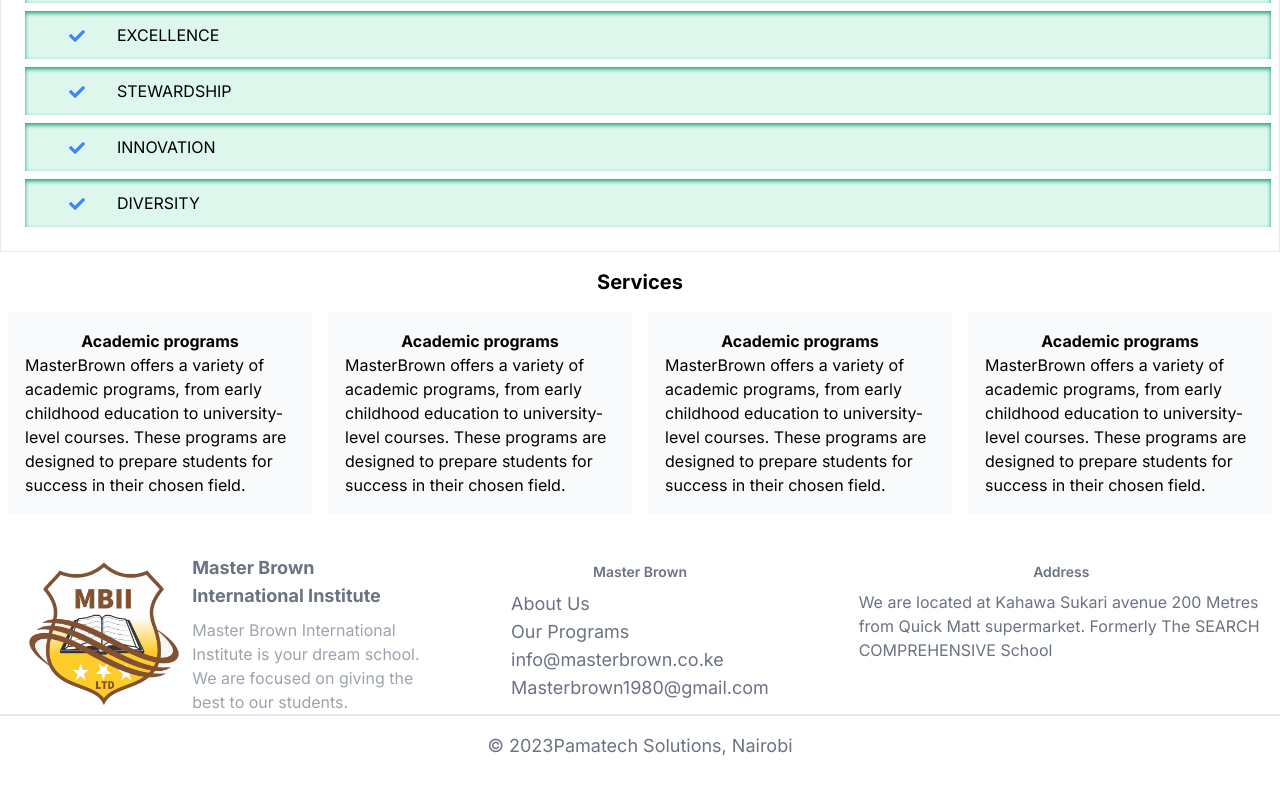
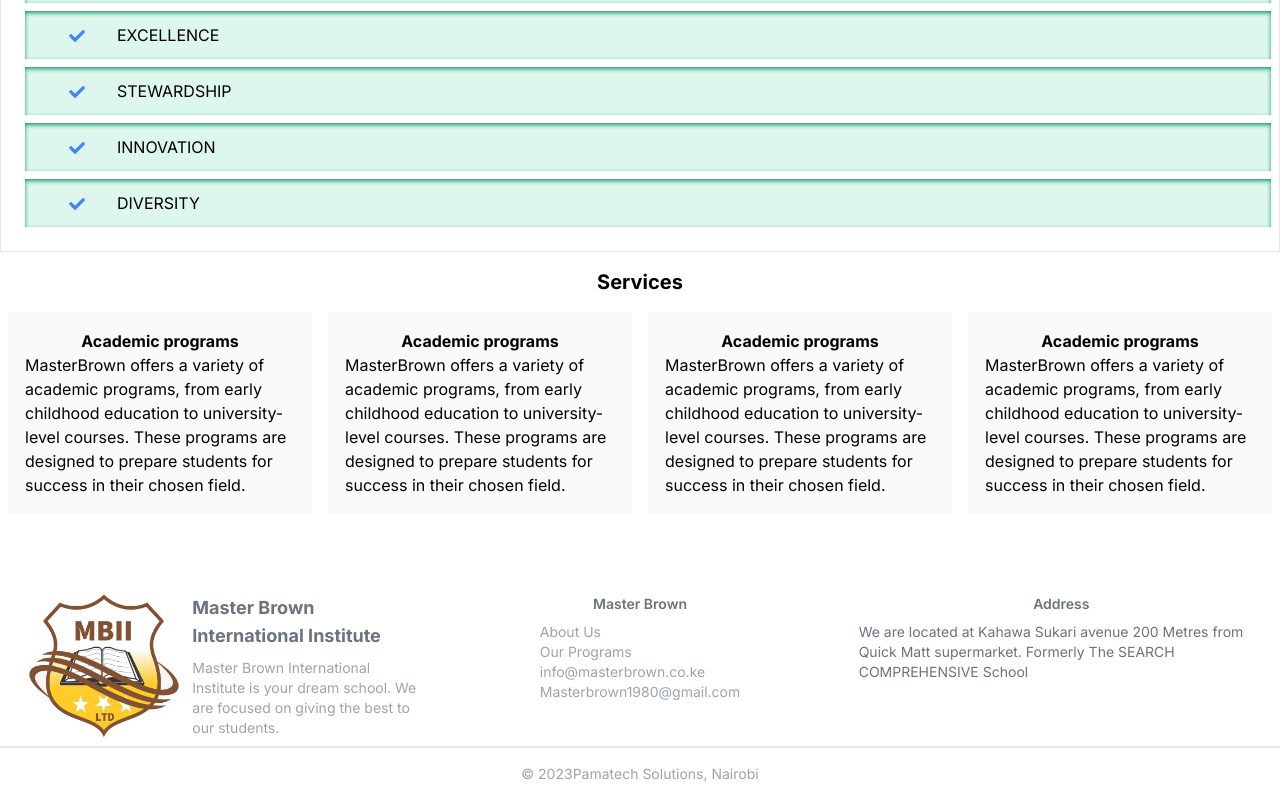
Before and after one commit to sammykinuthia/brown-international, a Next.js app: page / in a window 1280 px wide. Shown: the part 1833-2633 px from the top of the page. Before the commit the page ends 2609 px from the top, so only its background shows below. Built offline with nearby package versions, Linux system fonts and the light colour scheme.

Commit message:
footer font size to sm

```diff
--- a/app/components/Banner.tsx
+++ b/app/components/Banner.tsx
@@ -12,7 +12,7 @@ export default function Banner({title, action, height}:BannerParam){
     return (
         <section className={`home-hero ${height != null? height : ""}`}>
             <div className="hero flex justify-center gap-4 flex-col items-start container mx-auto p-4">
-                <h3 className="text-white text-2xl font-extrabold">{title}</h3>
+                <h4 className="text-white lg:text-2xl font-extrabold">{title}</h4>
                 {action && (<Button className="bg-blue-500 px-4">{action}</Button>)}
 
             </div>
--- a/app/components/Footer.tsx
+++ b/app/components/Footer.tsx
@@ -5,9 +5,9 @@ import Image from "next/image";
 
 
 export default function MyFooter() {
-  const hoverLink = "text-gray-500 hover:text-blue-500 text-lg";
+  const hoverLink = "text-gray-400 hover:text-blue-500 text-sm";
   return (
-    <Footer className="container mx-auto border-none mt-8 border-t-2 border-gray-300">
+    <Footer className="container mx-auto border-none mt-16 border-t-2 border-gray-300 text-sm">
       <div className="w-full px-4 grid gap-4 grid-cols-1 md:grid-cols-2 xl:grid-cols-3">
         <div className="flex justify-center items-center flex-col md:flex-row">
           <Image width={180} height={180} className="h-40 " src={logo} alt="logo" />
@@ -22,10 +22,10 @@ export default function MyFooter() {
             <Footer.Link className={`${hoverLink} `} href="about">
               About Us
             </Footer.Link>
-            <Footer.Link className={`${hoverLink} `} href="programs">
+            <Footer.Link className={`${hoverLink}  `} href="programs">
               Our Programs
             </Footer.Link>
-            <a className={`${hoverLink} `} href="mailto:info@masterbrown.co.ke">info@masterbrown.co.ke</a>
+            <a className={`${hoverLink}  `} href="mailto:info@masterbrown.co.ke">info@masterbrown.co.ke</a>
             <a className={`${hoverLink} `} href="mailto:Masterbrown1980@gmail.com">Masterbrown1980@gmail.com</a>
           </Footer.LinkGroup>
         </div>
```
